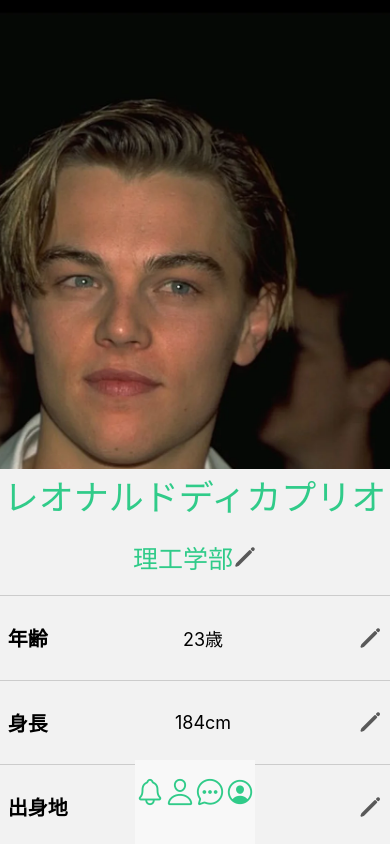
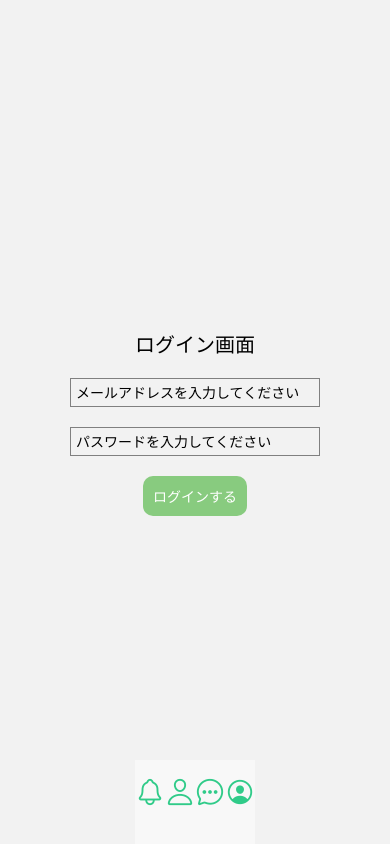
Before and after one commit to show-creater/ritsu-match, a React Native app in the folder frontend/: screen /MyPage in a window 390 px wide. Built offline with nearby package versions, Linux system fonts and the light colour scheme; no server answers.

Commit message:
初回ログインが完了していない場合にサインアップサイトに飛ぶように改良

```diff
--- a/frontend/src/component/navigator/Home.tsx
+++ b/frontend/src/component/navigator/Home.tsx
@@ -7,10 +7,12 @@ import Friends from '../../view/Home/Friends';
 import Talk from '../../view/Home/Talk';
 import SignUpScreen from '../../view/login/SignUpScreen';
 import SendEmail from '../../view/login/SendEmail';
+import { HomeProvider } from '../context/HomeContext';
 
 const Tab = createBottomTabNavigator();
 const Home = () => {
     return (
+        <HomeProvider>
             <Tab.Navigator
                 screenOptions={{
                     headerShown: false, // すべてのタブでヘッダーを非表示に
@@ -52,6 +54,7 @@ const Home = () => {
 
                 </Tab.Screen>
             </Tab.Navigator>
+        </HomeProvider>
     )
 };
 export default Home;
--- a/frontend/src/view/Home/HomeView.tsx
+++ b/frontend/src/view/Home/HomeView.tsx
@@ -10,8 +10,10 @@ import {signInWithEmailAndPassword, browserLocalPersistence} from 'firebase/auth
 import { useHome } from '../../component/context/HomeContext'
 
 const HomeView = ({ navigation }) => {
+    const {isLogin, setIsLogin}=useHome();
     const windowHeight = Dimensions.get('window').height;
     const a = 0;
+
     useEffect(()=>{
         const loademail = async () => { //ローカルのログイン情報から自動ログイン
             let useremail='';
@@ -48,6 +50,7 @@ const HomeView = ({ navigation }) => {
                 // メールアドレスとパスワードでログイン
                 const userCredential = await signInWithEmailAndPassword(auth, email, password);
                 const user = userCredential.user;
+                setIsLogin(true);
 
                 // ログインが成功した場合の処理
                 console.log('User logged in:', user);
@@ -243,7 +246,7 @@ const HomeView = ({ navigation }) => {
                                         <Text numberOfLines={1} ellipsizeMode="tail" style={{ fontSize: 25, color: '#30CB89', width: 200, maxHeight: '55%' }}>レオナルドディカプリオ</Text>
                                         <View style={{ flexDirection: 'row', alignItems: 'center' }}>
                                             <Ionicons name="pencil" size={24} color='#30CB89' />
-                                            <Text style={{ fontSize: 15, color: '#30CB89' }}>理工学部</Text>
+                                            <Text style={{ fontSize: 15, color: '#30CB89' }}>fucility</Text>
                                         </View>
                                     </View>
                                     <View style={styles.heartBookmark}>
--- a/frontend/src/view/Home/MyPage.tsx
+++ b/frontend/src/view/Home/MyPage.tsx
@@ -4,9 +4,12 @@ import { Ionicons } from '@expo/vector-icons';
 import HomeFooter from '../../component/footer/HomeFooter';
 import { AntDesign } from '@expo/vector-icons';
 import { Animated, PanResponder } from 'react-native';
+import { useHome } from '../../component/context/HomeContext';
+import Login from '../login/Login';
 
 
 const MyPage=({navigation})=>{
+    const {isLogin, setIsLogin}=useHome();
     const windowWidth = Dimensions.get('window').width;
     const windowHeight = Dimensions.get('window').height;
     const pan = useRef(new Animated.ValueXY()).current;
@@ -89,6 +92,7 @@ const MyPage=({navigation})=>{
     });
     return (
             <View style={styles.body}>
+                {isLogin ? //ログインしてたらマイページを表示
                 <ScrollView style={{width: '100%', height: '100%'}}>
                     <View style={styles.imageContainer}>
                         <Image style={{ width: windowWidth, height: windowHeight}}
@@ -139,6 +143,9 @@ const MyPage=({navigation})=>{
                         </View>
                     </View>
                 </ScrollView>
+                :
+                <Login/>
+                }
                 <View style={styles.footer}>
                     <HomeFooter navigation={navigation} />
                 </View>
--- /dev/null
+++ b/frontend/src/view/login/Login.tsx
@@ -0,0 +1,111 @@
+import React from 'react';
+import { Dimensions, Text, View, StyleSheet, ScrollView, ImageBackground, Image, TouchableOpacity, KeyboardAvoidingView, TextInput } from 'react-native';
+import { Ionicons } from '@expo/vector-icons';
+import HomeFooter from '../../component/footer/HomeFooter';
+import { AntDesign } from '@expo/vector-icons';
+import { useState, useEffect } from 'react';
+import AsyncStorage from '@react-native-async-storage/async-storage';
+import { auth } from '../../../firebaseConfig';
+import {signInWithEmailAndPassword, browserLocalPersistence} from 'firebase/auth';
+import { useHome } from '../../component/context/HomeContext';
+
+const Login=()=>{
+    const {isLogin, setIsLogin}=useHome();
+    const [email, setEmail]=useState('');
+    const [password, setPassword]=useState('');
+
+    const handleLogin = async () => {
+        try {
+            // メールアドレスとパスワードでログイン
+            const userCredential = await signInWithEmailAndPassword(auth, email, password);
+            const user = userCredential.user;
+            //ログイン状態管理
+            setIsLogin(true);
+
+            //入力されたemailをローカルに保存
+            const saveemail = async () => {
+                try {
+                  const stringValue = JSON.stringify(email);
+                  await AsyncStorage.setItem('useremail', stringValue);
+                  //console.log('保存が実行されました');
+                  //console.log(`メッセージが${currentUserId}さんのローカルに保存されました`);
+                } catch (e) {
+                  console.log(e);
+                }
+              };
+              saveemail();
+
+              const savepassword = async () => {
+                try {
+                  const stringValue = JSON.stringify(password);
+                  await AsyncStorage.setItem('userpassword', stringValue);
+                  //console.log('保存が実行されました');
+                  //console.log(`メッセージが${currentUserId}さんのローカルに保存されました`);
+                } catch (e) {
+                  console.log(e);
+                }
+              };
+              savepassword();
+
+            // ログインが成功した場合の処理
+            console.log('User logged in:', user);
+        } catch (error) {
+          // エラー処理
+          console.error('Login failed:', error.message);
+        }
+      };
+    return (
+        <KeyboardAvoidingView
+        behavior="padding"
+        style={{
+          justifyContent: 'center',
+          alignItems: 'center',
+          flex: 1,
+        }}
+      >
+        <Text style={{ fontSize: 20, marginBottom: 20 }}>ログイン画面</Text>
+        <View style={{ marginBottom: 20 }}>
+          <TextInput
+            style={{
+              width: 250,
+              borderWidth: 1,
+              padding: 5,
+              borderColor: 'gray',
+            }}
+            onChangeText={setEmail}
+            value={email}
+            placeholder="メールアドレスを入力してください"
+            autoCapitalize="none"
+            autoCorrect={false}
+          />
+        </View>
+        <View style={{ marginBottom: 20 }}>
+          <TextInput
+            style={{
+              width: 250,
+              borderWidth: 1,
+              padding: 5,
+              borderColor: 'gray',
+            }}
+            onChangeText={setPassword}
+            value={password}
+            placeholder="パスワードを入力してください"
+            secureTextEntry={true}
+            autoCapitalize="none"
+          />
+        </View>
+        <TouchableOpacity
+          style={{
+            padding: 10,
+            backgroundColor: '#88cb7f',
+            borderRadius: 10,
+          }}
+          onPress={handleLogin}
+          disabled={!email || !password}
+        >
+          <Text style={{ color: 'white' }}>ログインする</Text>
+        </TouchableOpacity>
+      </KeyboardAvoidingView>
+    );
+};
+export default Login;
--- a/frontend/src/view/login/SignUpScreen.tsx
+++ b/frontend/src/view/login/SignUpScreen.tsx
@@ -20,30 +20,6 @@ const SignUpScreen = ({navigation}) => {
       const user = await createUserWithEmailAndPassword(auth, email, password);
         try {
           await sendEmailVerification(user.user);
-
-          const saveemail = async () => {
-            try {
-              const stringValue = JSON.stringify(email);
-              await AsyncStorage.setItem('useremail', stringValue);
-              //console.log('保存が実行されました');
-              //console.log(`メッセージが${currentUserId}さんのローカルに保存されました`);
-            } catch (e) {
-              console.log(e);
-            }
-          };
-          saveemail();
-
-          const savepassword = async () => {
-            try {
-              const stringValue = JSON.stringify(password);
-              await AsyncStorage.setItem('userpassword', stringValue);
-              //console.log('保存が実行されました');
-              //console.log(`メッセージが${currentUserId}さんのローカルに保存されました`);
-            } catch (e) {
-              console.log(e);
-            }
-          };
-          savepassword();
 
           alert('E-mailをおくりました');
         } catch (e) {
```
Lines whose indentation alone changed are shown as unchanged.
